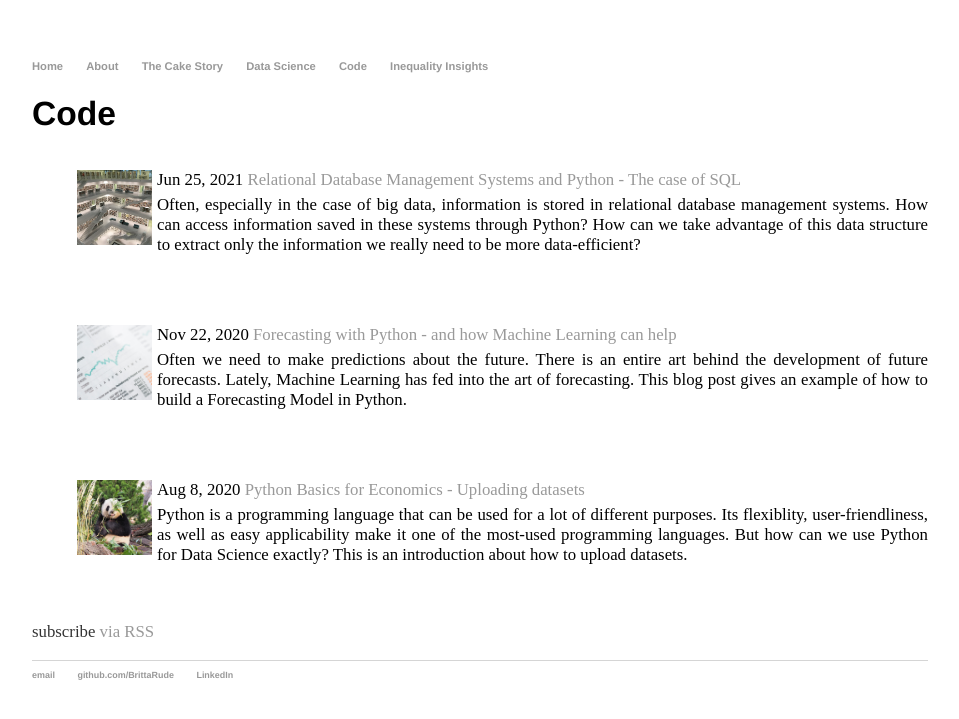
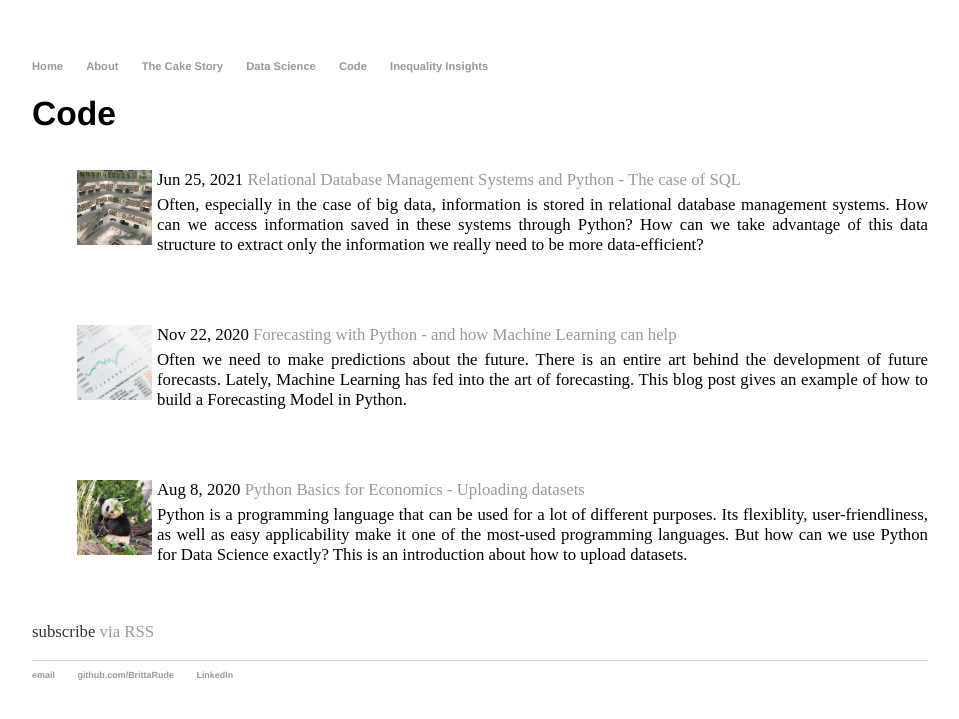
Before and after one commit to BrittaRude/BrittaRude.github.io, a Jekyll site: the page built from code/index.html, in a window 1280 px wide. Shown: the top 719 px of the page, without its empty margins (160-1119 px from the left). Built offline with Jekyll 4.4.1, drawn with Linux system fonts in a browser that asks for light colours.

Commit message:
Update 2021-06-25-sql-with-python.md

```diff
--- a/inputs_code/_posts/2021-06-25-sql-with-python.md
+++ b/inputs_code/_posts/2021-06-25-sql-with-python.md
@@ -2,13 +2,13 @@
 layout: post
 title: "Relational Database Management Systems and Python - The case of SQL "
 date: 2021-06-25
-myexcerpt: Often, especially in the case of big data, information is stored in relational database management systems. How can access information saved in these systems through Python? How can we take advantage of this data structure to extract only the information we really need to be more data-efficient?
+myexcerpt: Often, especially in the case of big data, information is stored in relational database management systems. How can we access information saved in these systems through Python? How can we take advantage of this data structure to extract only the information we really need to be more data-efficient?
 image: /images/Database.jpg
 ---
 
 ## Relational Database Management Systems and Python
 
-<img src="/images/Database.jpg" alt="database" style="float:left;margin: 2px 2px 2px 2px;max-width:50%;"/>
+<img src="/images/Database.jpg" alt="database" style="float:left;margin: 2px 2px 2px 2px;max-width:45%;"/>
 
 Often, especially in the case of big data, information is stored in relational database management systems instead of simple spreadsheets (one example is [Patstat](https://www.epo.org/searching-for-patents/business/patstat.html)). When we then want to analyze this data, it may make sense to first filter these large sources of information for what we really need instead of extracting the entire database to our analysis tool, such as R and Python. One example of a relational database management system is [SQLite](https://www.sqlite.org/index.html) or [Amazon Athena](https://aws.amazon.com/athena/?nc=sn&loc=0&whats-new-cards.sort-by=item.additionalFields.postDateTime&whats-new-cards.sort-order=desc). SQL, on the other hand, is a structured query language to retrieve information from portable database resources, such as SQLite. Python, then again, comes along with several SQL libraries. These libraries make it possible to directly connect with SQLite, MySQL, and PostgreSQL databases [Foto by Tobias Fischer].
 
```
